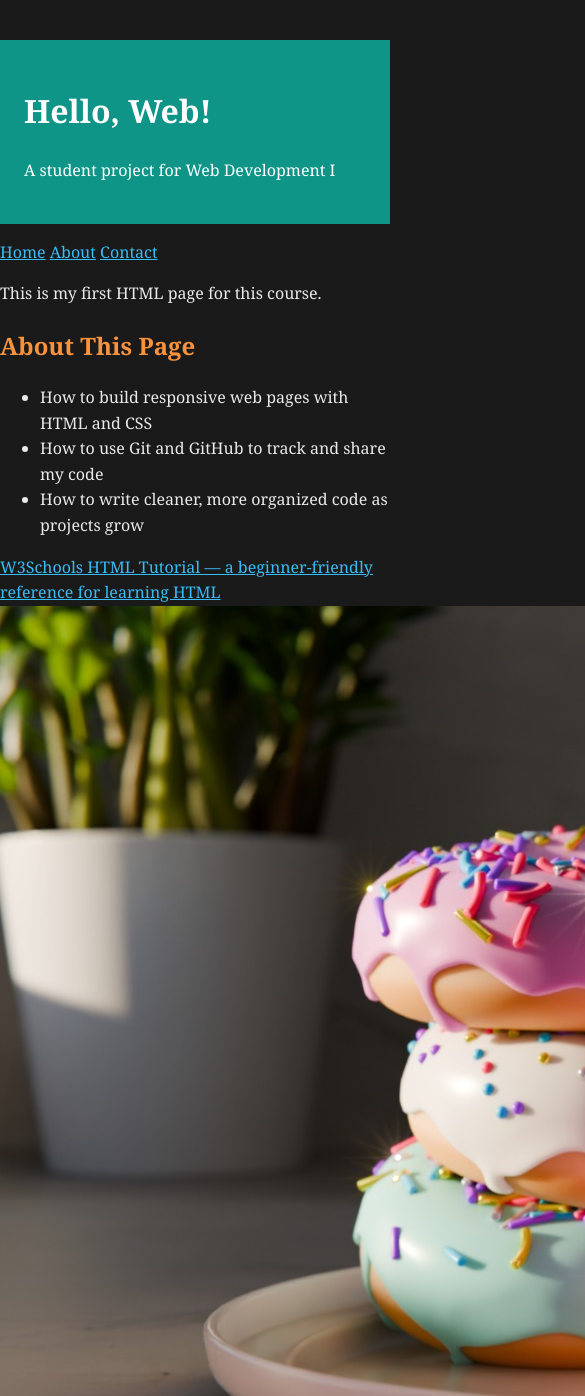
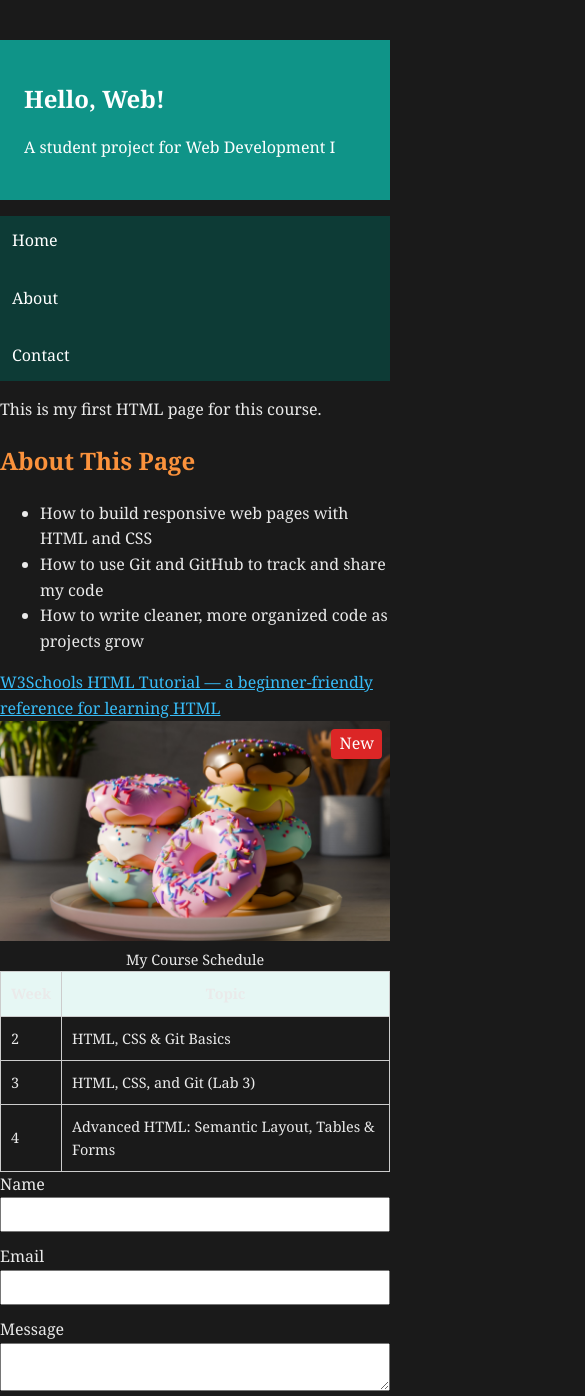
Before and after one commit to Kageerou/web-dev-labs, a plain HTML site: page index.html in a window 390 px wide. Shown: the top 1396 px of the page, 585 px wide, since content can reach past the window. Drawn offline with Linux system fonts and the light colour scheme.

Commit message:
Add positioning, media queries, and responsive testing

```diff
--- a/index.html
+++ b/index.html
@@ -2,6 +2,7 @@
 <html lang="en">
 <head>
 <meta charset="UTF-8">
+<meta name="viewport" content="width=device-width, initial-scale=1.0">
 <title>My First Web Page</title>
 <link rel="stylesheet" href="styles.css">
 </head>
@@ -12,7 +13,7 @@
 <p>A student project for Web Development I</p>
 </header>
 
-<nav>
+<nav id="main-nav">
 <a href="#">Home</a>
 <a href="#">About</a>
 <a href="#">Contact</a>
@@ -28,7 +29,10 @@
 <li>How to write cleaner, more organized code as projects grow</li>
 </ul>
 <a href="https://www.w3schools.com/html/">W3Schools HTML Tutorial — a beginner-friendly reference for learning HTML</a>
+<div class="image-wrap">
 <img src="donut.jpeg" alt="A stack of frosted donuts with colorful sprinkles on a white plate">
+<span class="badge">New</span>
+</div>
 
 <table>
 <caption>My Course Schedule</caption>
--- a/styles.css
+++ b/styles.css
@@ -23,11 +23,20 @@ a {
   box-sizing: border-box;
 }
 
+img {
+  max-width: 100%;
+  height: auto;
+  display: block;
+}
+
 header {
   padding: 24px;
   background-color: #0f9488;
   color: white;
   margin-bottom: 16px;
+  position: sticky;
+  top: 0;
+  z-index: 10;
 }
 
 header h1 {
@@ -44,6 +53,7 @@ header h1 {
   color: white;
   text-decoration: none;
   padding: 12px;
+  transition: background-color 0.2s ease;
 }
 
 #main-nav a:hover {
@@ -70,3 +80,38 @@ input, textarea, select {
   padding: 8px;
   margin-bottom: 12px;
 }
+.image-wrap {
+  position: relative;
+  display: inline-block;
+}
+
+.badge {
+  position: absolute;
+  top: 8px;
+  right: 8px;
+  background-color: #dc2626;
+  color: white;
+  padding: 2px 8px;
+  border-radius: 4px;
+  z-index: 5;
+}
+
+@media (max-width: 600px) {
+  #main-nav {
+    flex-direction: column;
+  }
+
+  h1 {
+    font-size: 1.5rem;
+  }
+}
+
+@media (max-width: 900px) {
+  table, th, td {
+    font-size: 0.9rem;
+  }
+
+  input, textarea, select {
+    max-width: 100%;
+  }
+}
```
